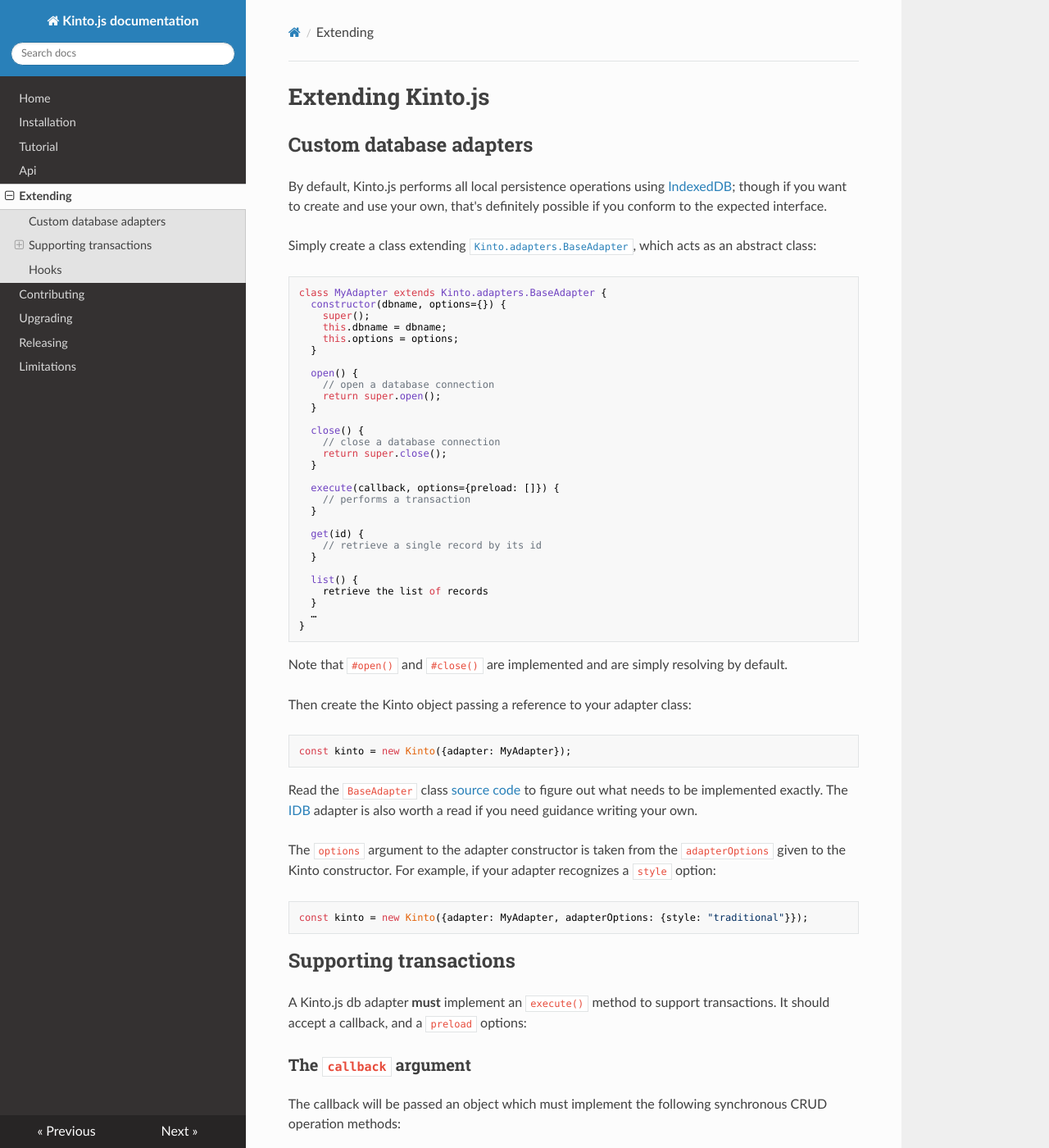
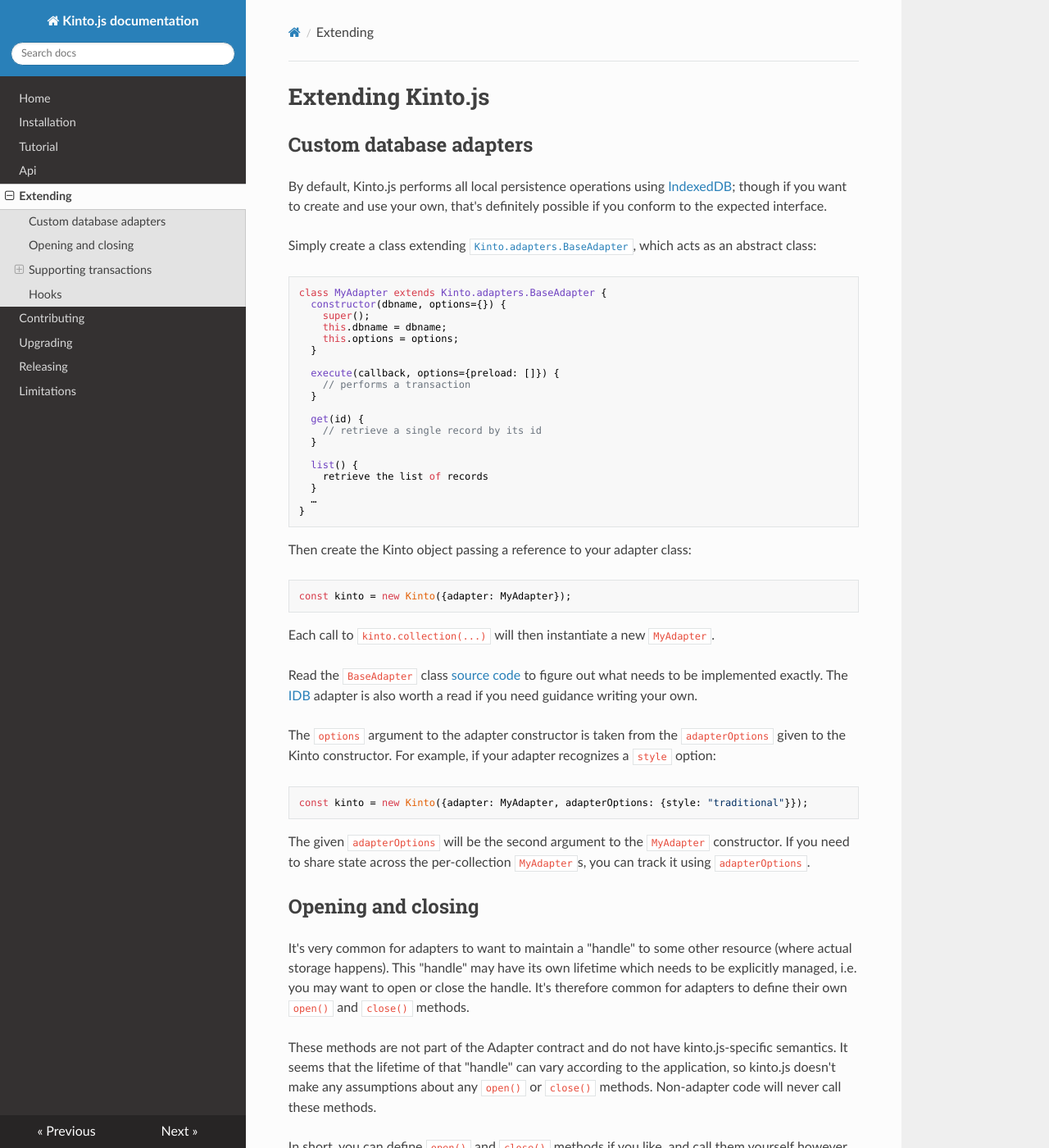
Before and after one commit to Kinto/kinto.js, an MkDocs documentation site: the page built from docs/extending.md, in a window 1280 px wide and 1400 px high. Shown: the whole window at 82% size. Built offline with MkDocs 1.6.1, drawn with Linux system fonts in a browser that asks for light colours; nearby versions of some CDN libraries; old or Windows-style settings are respelled for this version of MkDocs; some of the changed text lies outside the part shown.

Commit message:
Remove open() and close() methods from BaseAdapter (#599)
* Remove open() and close() methods from BaseAdapter

Also, redocument these methods as they exist in current use today.

This is meant to address some of the confusion in #587.

* Document that new adapters are created

This is meant to try to firm up the contract for when adapters will be
created, and in general follows the conclusion of #588.

````diff
--- a/docs/extending.md
+++ b/docs/extending.md
@@ -12,16 +12,6 @@
     super();
     this.dbname = dbname;
     this.options = options;
-  }
-
-  open() {
-    // open a database connection
-    return super.open();
-  }
-
-  close() {
-    // close a database connection
-    return super.close();
   }
 
   execute(callback, options={preload: []}) {
@@ -39,13 +29,13 @@
 }
 ```
 
-Note that `#open()` and `#close()` are implemented and are simply resolving by default.
-
 Then create the Kinto object passing a reference to your adapter class:
 
 ```
 const kinto = new Kinto({adapter: MyAdapter});
 ```
+
+Each call to `kinto.collection(...)` will then instantiate a new `MyAdapter`.
 
 Read the `BaseAdapter` class [source code](https://github.com/Kinto/kinto.js/blob/master/src/adapters/base.js) to figure out what needs to be implemented exactly. The [IDB](https://github.com/Kinto/kinto.js/blob/master/src/adapters/IDB.js) adapter is also worth a read if you need guidance writing your own.
 
@@ -54,6 +44,16 @@
 ```
 const kinto = new Kinto({adapter: MyAdapter, adapterOptions: {style: "traditional"}});
 ```
+
+The given `adapterOptions` will be the second argument to the `MyAdapter` constructor. If you need to share state across the per-collection `MyAdapter`s, you can track it using `adapterOptions`.
+
+## Opening and closing
+
+It's very common for adapters to want to maintain a "handle" to some other resource (where actual storage happens). This "handle" may have its own lifetime which needs to be explicitly managed, i.e. you may want to open or close the handle. It's therefore common for adapters to define their own `open()` and `close()` methods.
+
+These methods are not part of the Adapter contract and do not have kinto.js-specific semantics. It seems that the lifetime of that "handle" can vary according to the application, so kinto.js doesn't make any assumptions about any `open()` or `close()` methods. Non-adapter code will never call these methods.
+
+In short, you can define `open()` and `close()` methods if you like, and call them yourself however you like. The `IDB` adapter provided with kinto.js does exactly this -- it opens and closes its adapter every time it uses it. You can also define an adapter that has to be explicitly `open()`ed from "outside" before it can be used.
 
 ## Supporting transactions
 
````
Also changed, not shown: 3 other files.
